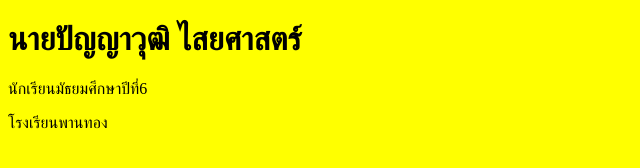
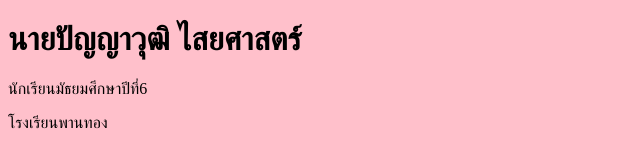
Before and after one commit to panyawutpun09/portfolio, a plain HTML site: page index.html in a window 1280 px wide. Shown: the whole page, without its empty margins (0-640 px from the left). Drawn offline with Linux system fonts and the light colour scheme.

Commit message:
Update index.html

```diff
--- a/index.html
+++ b/index.html
@@ -3,7 +3,7 @@
 <head>
   <title>Portfolio ปัญญาวุฒิ</title>
 </head>
-<body bgcolor=yellow>
+<body bgcolor=pink>
 <h1>นายปัญญาวุฒิ ไสยศาสตร์</h1>
 <p>นักเรียนมัธยมศึกษาปีที่6</p>
 <p>โรงเรียนพานทอง</p>
```
